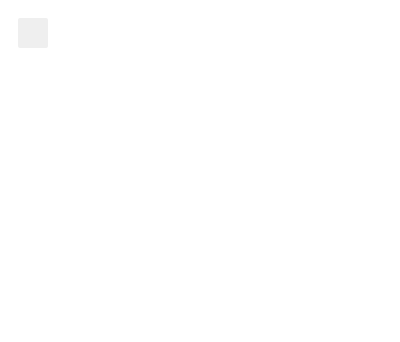
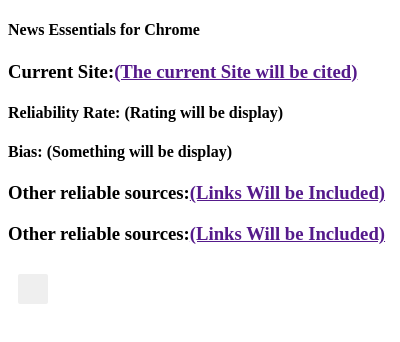
Before and after one commit to sinanseslikaya/hoohacks2022, a browser extension: page popup.html in a window 400 px wide. Drawn offline with Linux system fonts and the light colour scheme.

Commit message:
Update popup.html

```diff
--- a/popup.html
+++ b/popup.html
@@ -3,6 +3,17 @@
   <head>
     <link rel="stylesheet" href="button.css">
   </head>
+    <h4>News Essentials for Chrome</h4>
+    <h3>Current Site:<a href="">(The current Site will be cited)</a></h3>
+
+    <h4>Reliability Rate: (Rating will be display)</h4>
+    <h4>Bias: (Something will be display)</h4>
+
+    <h3>Other reliable sources:<a href="">(Links Will be Included)</a></h3>
+    <h3>Other reliable sources:<a href="">(Links Will be Included)</a></h3>
+
+
+
   <body>
     <button id="changeColor"></button>
     <script src="popup.js"></script>
```
